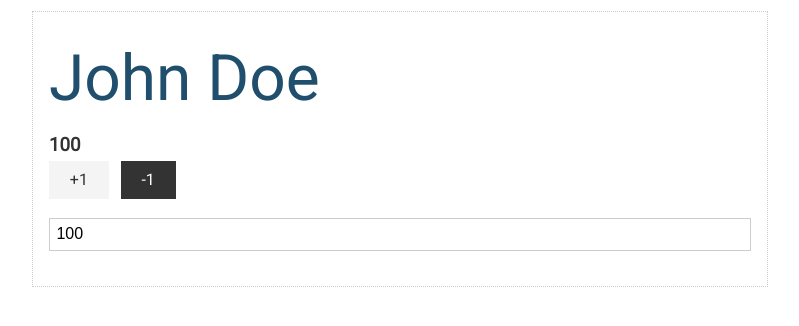
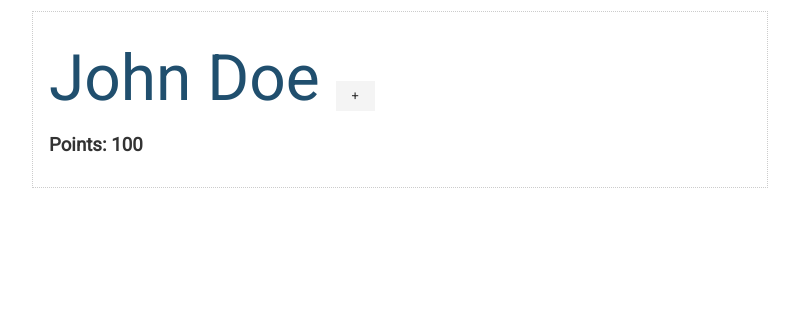
Before and after one commit to robwatsongtr/svelte-project-one, a Svelte app: page / in a window 1280 px wide. Shown: the top 326 px of the page, without its empty margins (240-1039 px from the left). Built offline with nearby package versions, Linux system fonts and the light colour scheme.

Commit message:
added conditional and toggling

```diff
--- a/src/App.svelte
+++ b/src/App.svelte
@@ -1,10 +1,11 @@
 <script>
 	let name = 'John Doe'
 	let points = 100;
+	let showControls = false;
 
 	const addPoint = () => { points += 1 };
 	const removePoint = () => { points -= 1 };
-
+	const toggleControls = () => { showControls = !showControls }
 </script>
 
 <style>
@@ -13,14 +14,24 @@
 		font-size: 4em;
 		font-weight: 100;
 	}
+	h3 {
+		margin-bottom: 10px;
+	}
 </style>
 
 <div class="container">
 	<div class="card">
-		<h1>{name}</h1>
-		<h3>{points}</h3>
-		<button class="btn" on:click={addPoint}>+1</button>
-		<button class="btn btn-dark" on:click={removePoint}>-1</button>
-		<input type="number" bind:value={points}>
+		<h1>
+			{name}
+			<button class="btn btn-sm" on:click={toggleControls}>
+				{#if showControls}-{:else}+{/if}
+			</button>
+		</h1>
+		<h3>Points: {points}</h3>
+		{#if showControls}
+			<button class="btn" on:click={addPoint}>+1</button>
+			<button class="btn btn-dark" on:click={removePoint}>-1</button>
+			<input type="number" bind:value={points}>
+		{/if}
 	</div>
 </div>
```
